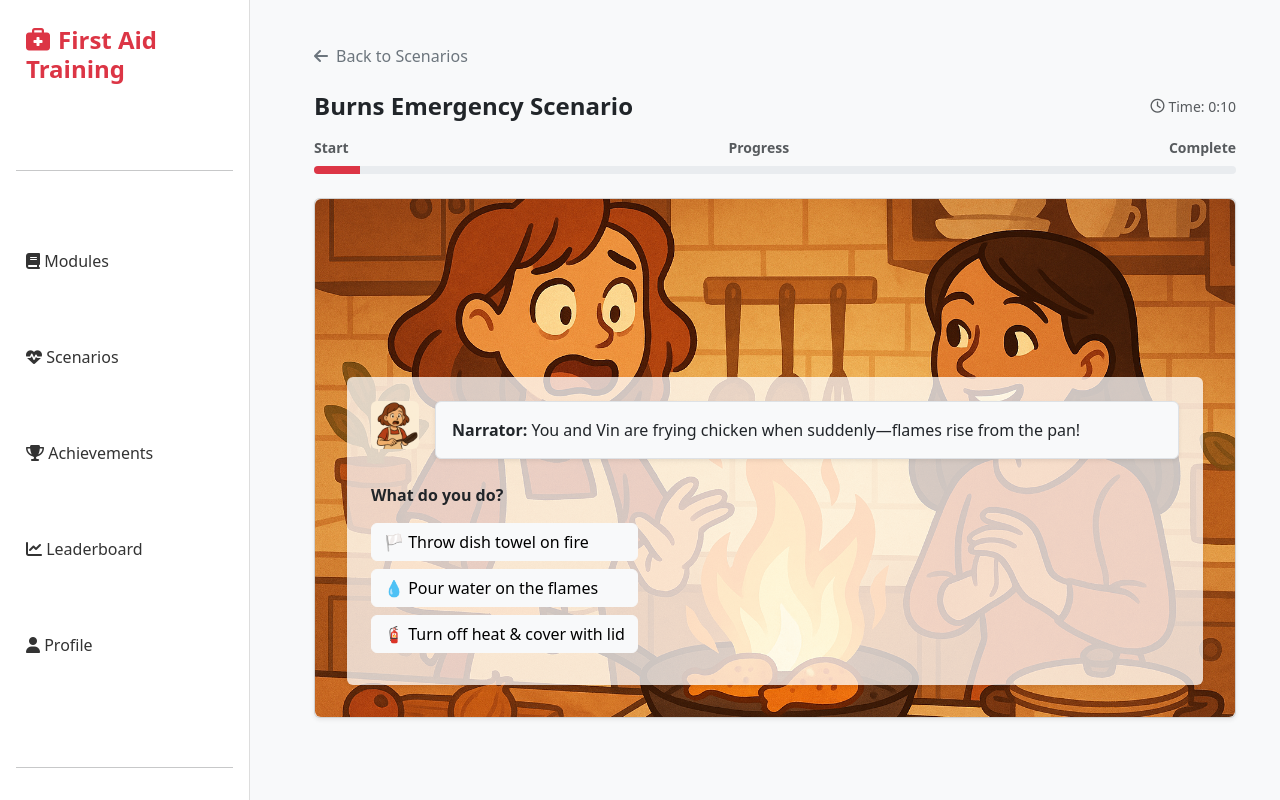
After one commit to jayan110105/FirstAidMain, a Django app: page /burns-scenario/ in a window 1280 px wide. The commit adds this page. Run offline with Django 5.2, Linux system fonts and the light colour scheme.

Commit message:
Burns Scenario v1

```diff
--- /dev/null
+++ b/training/templates/burns_scenario.html
@@ -0,0 +1,135 @@
+{% extends "base.html" %}
+{% load static %}
+{% block title %}Burns Emergency{% endblock %}
+
+{% block content %}
+<div class="container-fluid p-4">
+    <a href="{% url 'scenarios' %}" class="d-inline-flex align-items-center mb-4 text-secondary text-decoration-none">
+        <i class="fa fa-arrow-left me-2"></i> Back to Scenarios
+    </a>
+
+    <div class="d-flex justify-content-between align-items-center mb-3">
+        <h1 class="h4 fw-bold mb-0">Burns Emergency Scenario</h1>
+        <div class="text-muted small d-flex align-items-center">
+            <i class="fa-regular fa-clock me-1"></i> Time: 0:10
+        </div>
+    </div>
+
+    <div class="mb-2 d-flex justify-content-between small text-muted fw-semibold">
+        <span>Start</span><span>Progress</span><span>Complete</span>
+    </div>
+    <div class="progress" style="height: 8px;">
+        <div class="progress-bar bg-danger" role="progressbar" style="width: 5%;" aria-valuenow="5" aria-valuemin="0" aria-valuemax="100"></div>
+    </div>
+
+    <div class="card mt-4 shadow-sm" style="min-height: 65vh;">
+        <div class="card-body text-dark scenario-bg d-flex flex-column justify-content-end" id="scenario-body">
+            <div class="bg-white bg-opacity-75 p-4 rounded shadow-sm">
+                <div class="d-flex align-items-start">
+                    <img src="{% static 'images/avatar_burns.png' %}" alt="Vin avatar" class="rounded-2 me-3" style="width: 48px; height: 48px;">
+                    <div class="bg-light border rounded p-3 shadow-sm w-100">
+                        <p class="mb-0" id="dialogue-text"><strong>Narrator:</strong> You and Vin are frying chicken when suddenly—flames rise from the pan!</p>
+                    </div>
+                </div>
+
+                <div class="mt-4" id="options-container">
+                    <p class="fw-semibold" id="option-heading">What do you do?</p>
+                    <div class="d-inline-flex flex-column">
+                        <button class="btn btn-light text-start mb-2" onclick="selectOption('towel')">🏳️ Throw dish towel on fire</button>
+                        <button class="btn btn-light text-start mb-2" onclick="selectOption('water')">💧 Pour water on the flames</button>
+                        <button class="btn btn-light text-start mb-2" onclick="selectOption('cover-lid')">🧯 Turn off heat & cover with lid</button>
+                    </div>
+                </div>
+            </div>
+        </div>
+    </div>
+
+    <script src="https://code.jquery.com/jquery-3.6.0.min.js"></script>
+    <script>
+         $(document).ready(function(){
+            $('.scenario-bg').css({
+                'background-image': "url('{% static 'Images/burns_1.png' %}')"
+            });
+        })
+
+        function selectOption(choice) {
+            switch (choice) {
+                case 'towel':
+                    $('.scenario-bg').css({
+                        'background-image': "url('{% static 'Images/burns_2.png' %}')"
+                    });
+                    $('#dialogue-text').html('<strong>Narrator:</strong> The fire grows worse! The towel catches fire.');
+                    updateOptions('Now what?', [
+                        { text: '📞 Call for help and evacuate', id: 'call-help' },
+                        { text: '💧 Pour water', id: 'water' },
+                        { text: '🥣 Use flour', id: 'flour' },
+                    ]);
+                    break;
+                case 'water':
+                    $('.scenario-bg').css({
+                        'background-image': "url('{% static 'Images/burns_2.png' %}')"
+                    });
+                    $('#dialogue-text').html('<strong>Narrator:</strong> Pouring water makes the flames explode even more violently!');
+                    updateOptions('Now what?', [
+                        { text: '📞 Call for help and evacuate', id: 'call-help' },
+                        { text: '🥣 Use flour', id: 'flour' },
+                        { text: '🏳️ Try to smother with towel again', id: 'towel' }
+                    ]);
+                    break;
+                case 'flour':
+                    $('.scenario-bg').css({
+                        'background-image': "url('{% static 'Images/burns_5.png' %}')"
+                    });
+                    $('#dialogue-text').html('<strong>Narrator:</strong> The fire explodes in a flash. You\'re engulfed. Game Over.');
+                    updateOptions('🔥 Explosion', []);
+                    break;
+                case 'cover-lid':
+                    $('.scenario-bg').css({
+                        'background-image': "url('{% static 'Images/burns_3.png' %}')"
+                    });
+                    $('#dialogue-text').html('<strong>Narrator:</strong> You covered the fire, and it dies down. Vin looks injured.');
+                    updateOptions('What do you do?', [
+                        { text: '🚑 Call ambulance', id: 'call-safe' },
+                        { text: '🚿 Cool and apply antiseptic', id: 'treat-minor' },
+                    ]);
+                    break;
+                case 'call-help':
+                    $('.scenario-bg').css({
+                        'background-image': "url('{% static 'Images/burns_4.png' %}')"
+                    });
+                    $('#dialogue-text').html('<strong>Narrator:</strong> Help arrives. Vin has second-degree burns. She\'ll be okay.');
+                    updateOptions('✅ You did your best.', []);
+                    break;
+                case 'call-safe':
+                    $('.scenario-bg').css({
+                        'background-image': "url('{% static 'Images/burns_3.png' %}')"
+                    });
+                    $('#dialogue-text').html('<strong>EMT:</strong> Just a first-degree burn. No serious damage.');
+                    updateOptions('Relieved?', []);
+                    break;
+                case 'treat-minor':
+                    $('.scenario-bg').css({
+                        'background-image': "url('{% static 'Images/burns_3.png' %}')"
+                    });
+                    $('#dialogue-text').html('<strong>Vin:</strong> "Phew! That feels better. Next time, we cook less dramatically."');
+                    updateOptions('Crisis averted.', []);
+                    break;
+                default:
+                    $('.scenario-bg').css({
+                        'background-image': "url('{% static 'Images/burns_6.png' %}')"
+                    });
+                    $('#dialogue-text').html('<strong>Narrator:</strong> The outcome is uncertain.');
+            }
+        }
+
+        function updateOptions(heading, options) {
+            $('#option-heading').text(heading);
+            let buttons = '';
+            options.forEach(opt => {
+                buttons += `<button class="btn btn-light text-start mb-2" onclick="selectOption('${opt.id}')">${opt.text}</button>`;
+            });
+            $('#options-container .d-inline-flex').html(buttons);
+        }
+    </script>
+</div>
+{% endblock %}
--- a/training/urls.py
+++ b/training/urls.py
@@ -33,4 +33,5 @@ urlpatterns = [
     path('logout/', views.logout, name='logout'),
     path('restraunt-scenario/', views.RestrauntScenario, name='RestrauntScenario'),
     path('hiking-scenario/', views.HikingScenario, name='HikingScenario'),
+    path('burns-scenario/', views.BurnsScenario, name='BurnsScenario'),
 ]
--- a/training/views.py
+++ b/training/views.py
@@ -619,3 +619,6 @@ def RestrauntScenario(request):
 
 def HikingScenario(request):
     return render(request, 'hiking_scenario.html')
+
+def BurnsScenario(request):
+    return render(request, 'burns_scenario.html')
```
Also changed, not shown: training/templates/scenarios.html (+17 -0 lines), static/Images/avatar_burns.png (added), static/Images/burns_1.png (added), static/Images/burns_2.png (added), 4 other files.
